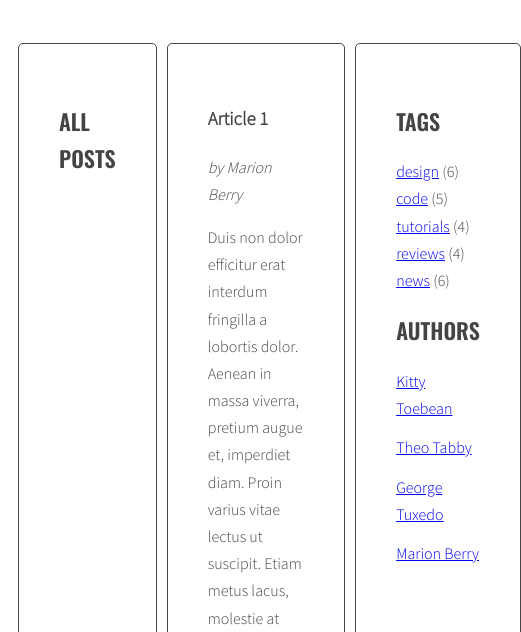
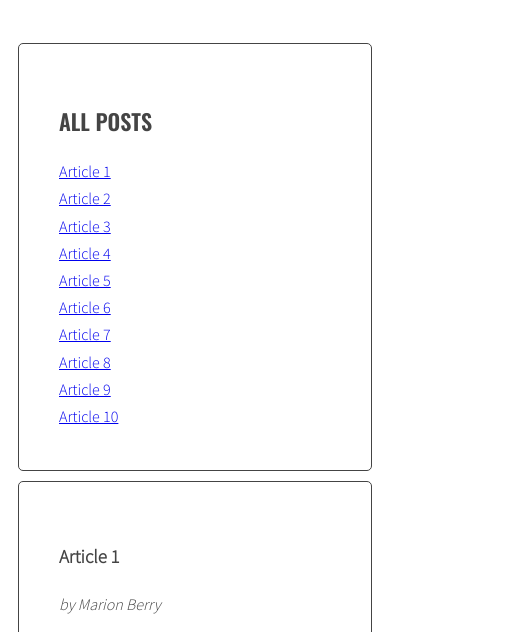
Before and after one commit to EdytaW/javascript-blog, a website: page index.html in a window 390 px wide. Shown: the part 200-832 px from the top of the page, 521 px wide, since content can reach past the window. Drawn offline with nearby package versions, Linux system fonts and the light colour scheme.

Commit message:
Generate title links and add media query

```diff
--- a/js/script.js
+++ b/js/script.js
@@ -41,12 +41,6 @@
 
     }
 
-    const links = document.querySelectorAll('.titles a');
-
-    for (let link of links) {
-        link.addEventListener('click', titleClickHandler);
-    }
-
     const optArticleSelector = '.post',
         optTitleSelector = '.post-title',
         optTitleListSelector = '.titles';
@@ -54,7 +48,9 @@
     function generateTitleLinks() {
 
         /* remove contents of titleList */
-        const titleList = document.querySelector(optTitleListSelector).innerHTML = '';
+        const titleList = document.querySelector(optTitleListSelector);
+
+        titleList.innerHTML = '';
 
         /* for each article */
         const articles = document.querySelectorAll(optArticleSelector);
@@ -78,13 +74,18 @@
             /* insert link into titleList */
             html = html + linkHTML;
 
+            //            titleList.innerHTML = titleList.innerHTML + linkHTML;
 
-
-            //            titleList.innerHTML = titleList.innerHTML + linkHTML;
-            titleList.innerHTML = html;
         }
+        titleList.innerHTML = html;
         console.log(html);
 
+        const links = document.querySelectorAll('.titles a');
+        console.log('Links:', links);
+
+        for (let link of links) {
+            link.addEventListener('click', titleClickHandler);
+        }
     }
 
     generateTitleLinks();
--- a/sass/style.scss
+++ b/sass/style.scss
@@ -128,3 +128,17 @@ body {
         margin: 0 10px 0 0;
     }
 }
+
+/* Media */
+
+@media (max-width: 767px) {
+    .wrapper {
+        flex-direction: column;
+    }
+
+    .sidebar,
+    .posts {
+        margin-bottom: 10px;
+    }
+
+}
```
Also changed, not shown: index.html (+1 -1 lines), css/style.css, 1 other file.
